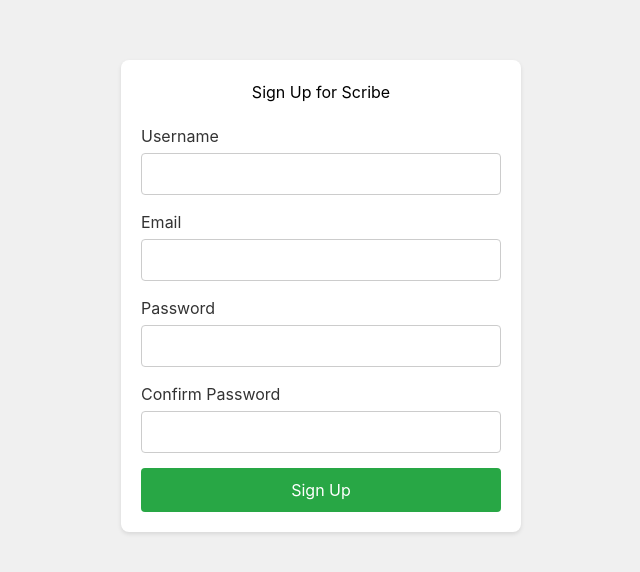
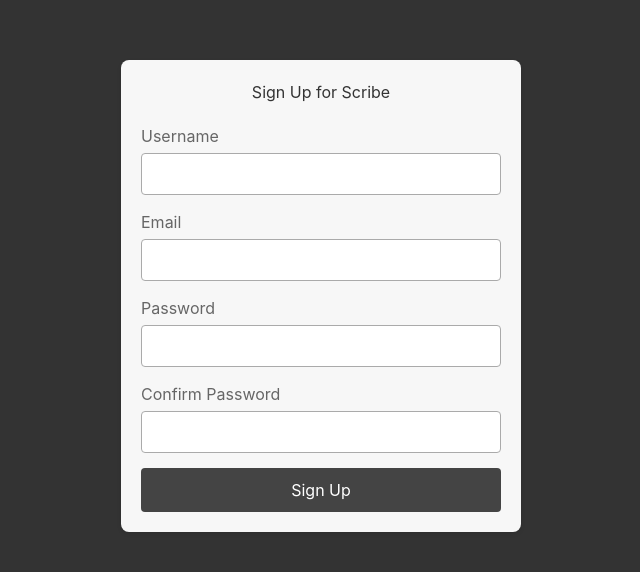
Before and after one commit to Qwill96227/AI-Project, a React (Create React App) app in the folder scribe-ai/: page /signup in a window 1280 px wide. Shown: the part 104-676 px from the top of the page, without its empty margins (319-959 px from the left). Built offline with nearby package versions, Linux system fonts and the light colour scheme.

Commit message:
change the rest of the pages to have the same color

```diff
--- a/scribe-ai/src/LoginPage.js
+++ b/scribe-ai/src/LoginPage.js
@@ -8,16 +8,14 @@
 
   const handleSubmit = (e) => {
     e.preventDefault();
-    // Here you would typically handle the login logic
     console.log('Login attempt with:', email, password);
-    // For now, let's just redirect to the landing page
     navigate('/');
   };
 
   return (
-    <div className="min-h-screen bg-gradient-to-b from-green-500 to-yellow-400 flex items-center justify-center">
-      <div className="bg-white p-8 rounded-lg shadow-md w-96">
-        <h2 className="text-3xl font-bold mb-6 text-green-500 text-center">Login to Scribe</h2>
+    <div className="min-h-screen bg-gradient-to-b from-gray-700 to-gray-900 flex items-center justify-center">
+      <div className="bg-gray-100 p-8 rounded-lg shadow-md w-96">
+        <h2 className="text-3xl font-bold mb-6 text-gray-800 text-center">Login to Scribe</h2>
         <form onSubmit={handleSubmit} className="space-y-4">
           <div>
             <label htmlFor="email" className="block text-sm font-medium text-gray-700">Email</label>
@@ -27,7 +25,7 @@
               value={email}
               onChange={(e) => setEmail(e.target.value)}
               required
-              className="mt-1 block w-full rounded-md border-gray-300 shadow-sm focus:border-green-500 focus:ring focus:ring-green-500 focus:ring-opacity-50"
+              className="mt-1 block w-full rounded-md border-gray-300 shadow-sm focus:border-gray-500 focus:ring focus:ring-gray-500 focus:ring-opacity-50"
             />
           </div>
           <div>
@@ -38,12 +36,12 @@
               value={password}
               onChange={(e) => setPassword(e.target.value)}
               required
-              className="mt-1 block w-full rounded-md border-gray-300 shadow-sm focus:border-green-500 focus:ring focus:ring-green-500 focus:ring-opacity-50"
+              className="mt-1 block w-full rounded-md border-gray-300 shadow-sm focus:border-gray-500 focus:ring focus:ring-gray-500 focus:ring-opacity-50"
             />
           </div>
           <button
             type="submit"
-            className="w-full bg-green-500 text-white py-2 px-4 rounded-md hover:bg-green-600 focus:outline-none focus:ring-2 focus:ring-green-500 focus:ring-opacity-50"
+            className="w-full bg-gray-700 text-white py-2 px-4 rounded-md hover:bg-gray-800 focus:outline-none focus:ring-2 focus:ring-gray-500 focus:ring-opacity-50"
           >
             Log In
           </button>
@@ -52,7 +50,7 @@
           Don't have an account?{' '}
           <button
             onClick={() => navigate('/signup')}
-            className="text-green-500 hover:text-green-600"
+            className="text-gray-700 hover:text-gray-800"
           >
             Sign up
           </button>
--- a/scribe-ai/src/RecordPage.js
+++ b/scribe-ai/src/RecordPage.js
@@ -39,32 +39,30 @@
 
   const handleSubmit = () => {
     if (audioBlob) {
-      // Here you would typically send the audioBlob to your backend
       console.log('Sending audio to backend for processing...');
-      // You can implement the actual API call to your backend here
     }
   };
 
   return (
-    <div className="min-h-screen bg-gradient-to-b from-green-500 to-yellow-400 flex flex-col items-center justify-center text-white p-4">
-      <h1 className="text-4xl font-bold mb-8">Record Your Speech</h1>
+    <div className="min-h-screen bg-gradient-to-b from-gray-800 to-gray-900 flex flex-col items-center justify-center text-gray-200 p-4">
+      <h1 className="text-4xl font-bold mb-8 text-gray-100">Record Your Speech</h1>
       <div className="space-y-4">
         <button
           onClick={isRecording ? stopRecording : startRecording}
           className={`px-6 py-3 rounded-full font-semibold text-lg transition duration-300 ${
             isRecording
-              ? 'bg-red-500 hover:bg-red-600'
-              : 'bg-blue-500 hover:bg-blue-600'
+              ? 'bg-gray-600 hover:bg-gray-700'
+              : 'bg-gray-500 hover:bg-gray-600'
           }`}
         >
           {isRecording ? 'Stop Recording' : 'Start Recording'}
         </button>
         {audioBlob && (
           <div className="flex flex-col items-center space-y-4">
-            <audio src={URL.createObjectURL(audioBlob)} controls />
+            <audio src={URL.createObjectURL(audioBlob)} controls className="bg-gray-700 rounded" />
             <button
               onClick={handleSubmit}
-              className="px-6 py-3 rounded-full font-semibold text-lg bg-green-600 hover:bg-green-700 transition duration-300"
+              className="px-6 py-3 rounded-full font-semibold text-lg bg-gray-600 hover:bg-gray-700 transition duration-300"
             >
               Submit for Transcription
             </button>
--- a/scribe-ai/src/SignUpPage.js
+++ b/scribe-ai/src/SignUpPage.js
@@ -3,14 +3,13 @@
 const SignUpPage = () => {
     const [formData, setFormData] = useState({
         username: '',
-        Email: '',
-        Password: '',
-        ConfirmPassword: '',
-
+        email: '',
+        password: '',
+        confirmPassword: '',
     });
 
     const handleInputChange = (e) => {
-        const { name, value } = e.targets;
+        const { name, value } = e.target;
         setFormData(prevdata => ({
             ...prevdata,
             [name]: value
@@ -24,12 +23,12 @@
     };
 
     return (
-        <div style={{ display: 'flex', justifyContent: 'center', alignItems: 'center', minHeight: '100vh', backgroundColor: '#f0f0f0' }}>
-          <div style={{ width: '100%', maxWidth: '400px', padding: '20px', backgroundColor: 'white', borderRadius: '8px', boxShadow: '0 2px 4px rgba(0,0,0,0.1)' }}>
-            <h2 style={{ textAlign: 'center', marginBottom: '20px' }}>Sign Up for Scribe</h2>
+        <div style={{ display: 'flex', justifyContent: 'center', alignItems: 'center', minHeight: '100vh', backgroundColor: '#333' }}>
+          <div style={{ width: '100%', maxWidth: '400px', padding: '20px', backgroundColor: '#f7f7f7', borderRadius: '8px', boxShadow: '0 2px 4px rgba(0,0,0,0.1)' }}>
+            <h2 style={{ textAlign: 'center', marginBottom: '20px', color: '#333' }}>Sign Up for Scribe</h2>
             <form onSubmit={handleSubmit}>
               <div style={{ marginBottom: '15px' }}>
-                <label htmlFor="username" style={{ display: 'block', marginBottom: '5px', color: '#333' }}>Username</label>
+                <label htmlFor="username" style={{ display: 'block', marginBottom: '5px', color: '#666' }}>Username</label>
                 <input
                   type="text"
                   id="username"
@@ -37,11 +36,11 @@
                   value={formData.username}
                   onChange={handleInputChange}
                   required
-                  style={{ width: '100%', padding: '8px', borderRadius: '4px', border: '1px solid #ccc' }}
+                  style={{ width: '100%', padding: '8px', borderRadius: '4px', border: '1px solid #aaa', backgroundColor: '#fff' }}
                 />
               </div>
               <div style={{ marginBottom: '15px' }}>
-                <label htmlFor="email" style={{ display: 'block', marginBottom: '5px', color: '#333' }}>Email</label>
+                <label htmlFor="email" style={{ display: 'block', marginBottom: '5px', color: '#666' }}>Email</label>
                 <input
                   type="email"
                   id="email"
@@ -49,11 +48,11 @@
                   value={formData.email}
                   onChange={handleInputChange}
                   required
-                  style={{ width: '100%', padding: '8px', borderRadius: '4px', border: '1px solid #ccc' }}
+                  style={{ width: '100%', padding: '8px', borderRadius: '4px', border: '1px solid #aaa', backgroundColor: '#fff' }}
                 />
               </div>
               <div style={{ marginBottom: '15px' }}>
-                <label htmlFor="password" style={{ display: 'block', marginBottom: '5px', color: '#333' }}>Password</label>
+                <label htmlFor="password" style={{ display: 'block', marginBottom: '5px', color: '#666' }}>Password</label>
                 <input
                   type="password"
                   id="password"
@@ -61,11 +60,11 @@
                   value={formData.password}
                   onChange={handleInputChange}
                   required
-                  style={{ width: '100%', padding: '8px', borderRadius: '4px', border: '1px solid #ccc' }}
+                  style={{ width: '100%', padding: '8px', borderRadius: '4px', border: '1px solid #aaa', backgroundColor: '#fff' }}
                 />
               </div>
               <div style={{ marginBottom: '15px' }}>
-                <label htmlFor="confirmPassword" style={{ display: 'block', marginBottom: '5px', color: '#333' }}>Confirm Password</label>
+                <label htmlFor="confirmPassword" style={{ display: 'block', marginBottom: '5px', color: '#666' }}>Confirm Password</label>
                 <input
                   type="password"
                   id="confirmPassword"
@@ -73,10 +72,10 @@
                   value={formData.confirmPassword}
                   onChange={handleInputChange}
                   required
-                  style={{ width: '100%', padding: '8px', borderRadius: '4px', border: '1px solid #ccc' }}
+                  style={{ width: '100%', padding: '8px', borderRadius: '4px', border: '1px solid #aaa', backgroundColor: '#fff' }}
                 />
               </div>
-              <button type="submit" style={{ width: '100%', padding: '10px', backgroundColor: '#28a745', color: 'white', border: 'none', borderRadius: '4px', cursor: 'pointer' }}>Sign Up</button>
+              <button type="submit" style={{ width: '100%', padding: '10px', backgroundColor: '#444', color: 'white', border: 'none', borderRadius: '4px', cursor: 'pointer' }}>Sign Up</button>
             </form>
           </div>
         </div>
```
